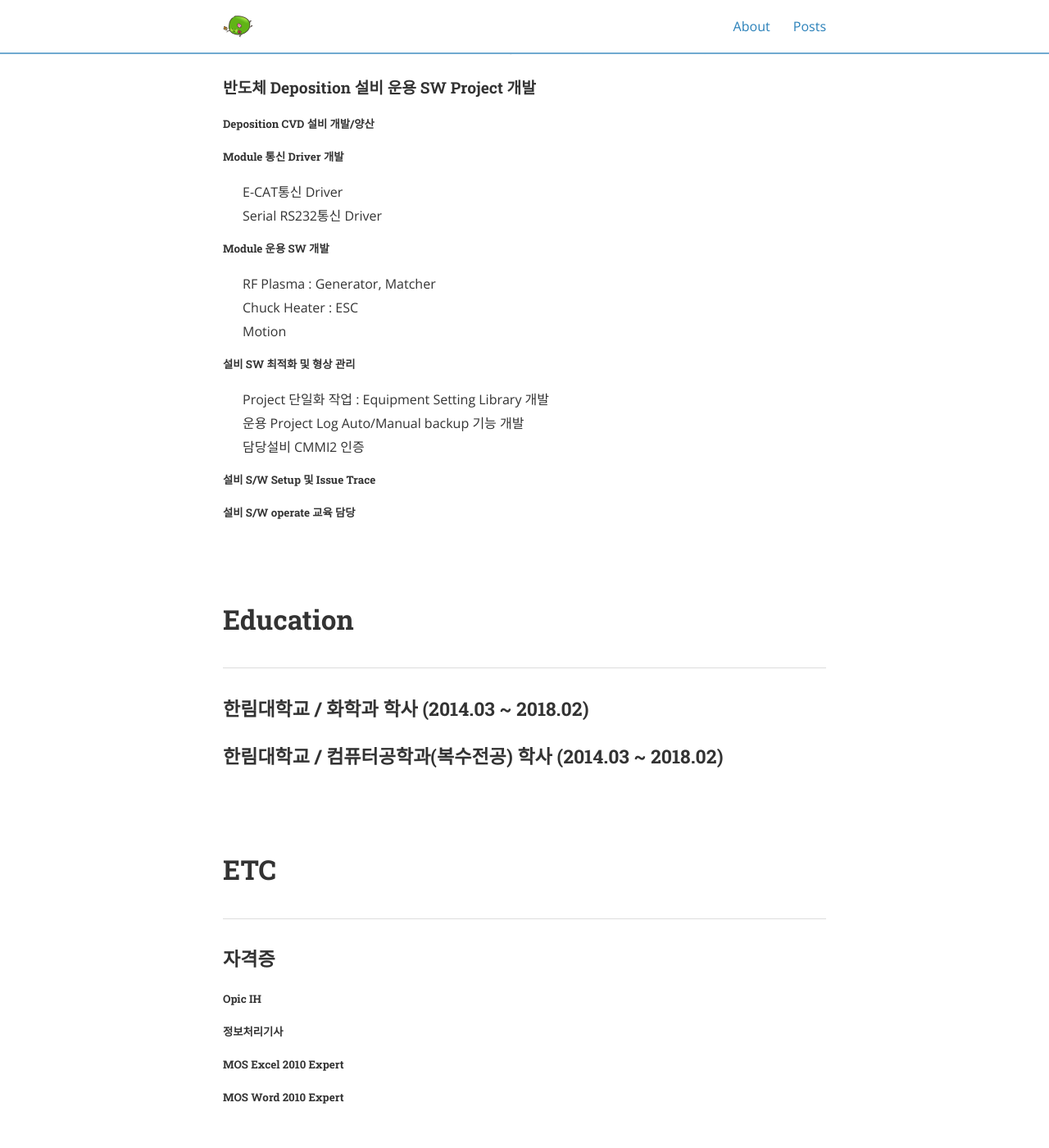
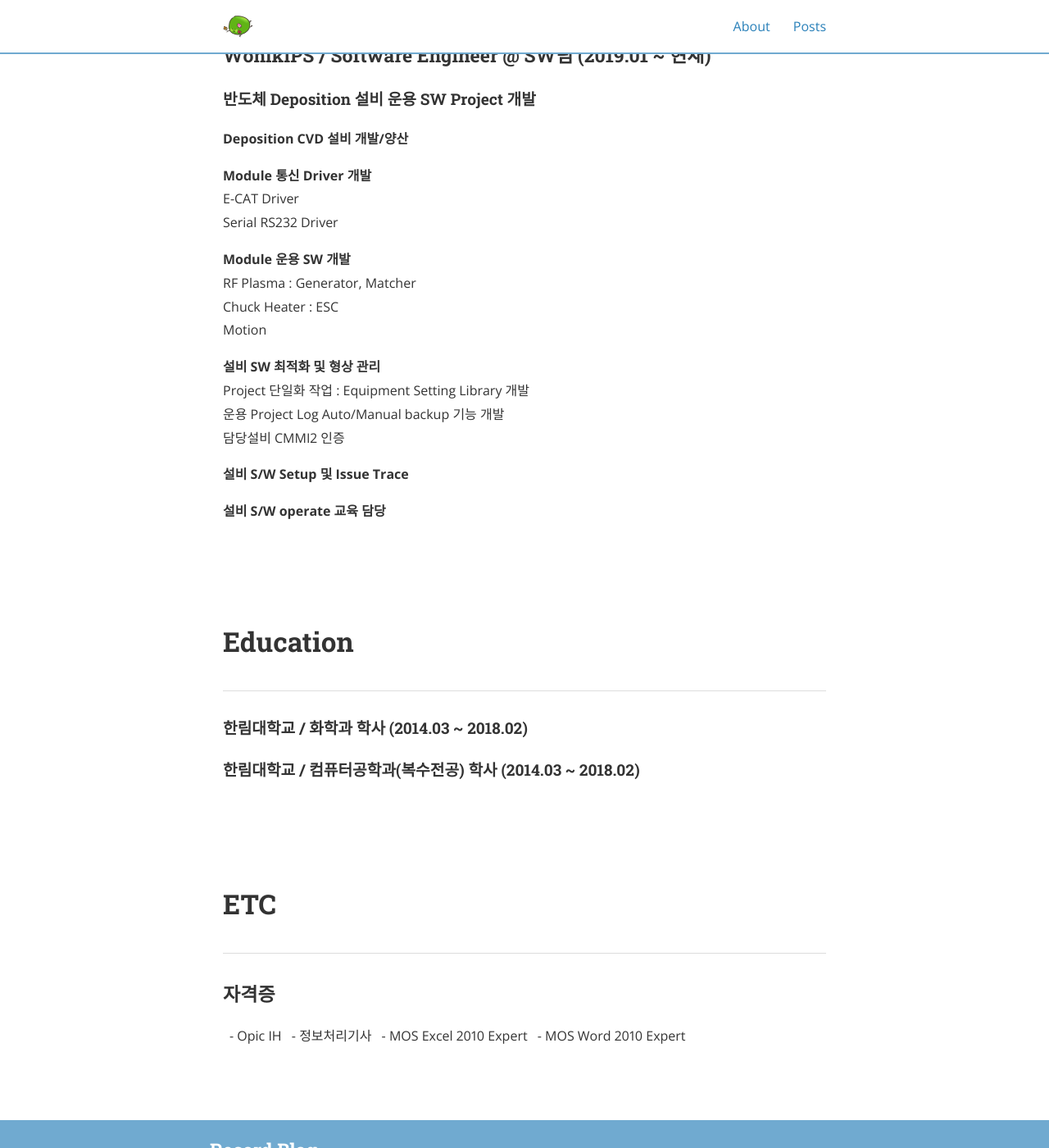
Before and after one commit to JinnyHwang/JinnyHwang.github.io, a Jekyll site: the page built from about.md, in a window 1280 px wide and 1400 px high, scrolled down 936 px. Shown: the whole window at 82% size. Built offline with Jekyll 4.4.1, drawn with Linux system fonts in a browser that asks for light colours; nearby versions of some CDN libraries.

Commit message:
update update

```diff
--- a/about.md
+++ b/about.md
@@ -12,50 +12,56 @@ main_nav: true
 <h3>Contacts</h3>
 010-3552-9285 · jinnyhwang24@gmail.com <br/>
 <!-- <h2>보유 역량 요약</h2> -->
-
-<br/><br/>
+<br/><br/><br/>
 
 
 <h1>Careers</h1>
 <hr>
 <h3>WonikIPS / Software Engineer @ SW팀 (2019.01 ~ 현재)</h3>
 <h4>반도체 Deposition 설비 운용 SW Project 개발</h4>
-<h5>Deposition CVD 설비 개발/양산</h5>
 
-<h5>Module 통신 Driver 개발</h5>
-&ensp;&ensp;&ensp;E-CAT통신 Driver<br/>
-&ensp;&ensp;&ensp;Serial RS232통신 Driver<br/>
-
-<h5>Module 운용 SW 개발</h5>
-&ensp;&ensp;&ensp;RF Plasma : Generator, Matcher<br/>
-&ensp;&ensp;&ensp;Chuck Heater : ESC<br/>
-&ensp;&ensp;&ensp;Motion<br/>
-
-<h5>설비 SW 최적화 및 형상 관리</h5>
-&ensp;&ensp;&ensp;Project 단일화 작업 : Equipment Setting Library 개발<br/>
-&ensp;&ensp;&ensp;운용 Project Log Auto/Manual backup 기능 개발<br/>
-&ensp;&ensp;&ensp;담당설비 CMMI2 인증<br/>
-<!--&ensp;&ensp;&ensp;code 최적화로 개발 업무 효율 증가 및 개발 기간 단축에 기여<br/> -->
-
-<h5>설비 S/W Setup 및 Issue Trace</h5>
-
-<h5>설비 S/W operate 교육 담당</h5>
-<br/><br/>
+<dl>
+  <dt>Deposition CVD 설비 개발/양산</dt>
+</dl>
+<dl>
+  <dt>Module 통신 Driver 개발</dt>
+  <dd>E-CAT Driver</dd>
+  <dd>Serial RS232 Driver</dd>
+</dl>
+<dl>
+  <dt>Module 운용 SW 개발</dt>
+  <dd>RF Plasma : Generator, Matcher</dd>
+  <dd>Chuck Heater : ESC</dd>
+  <dd>Motion</dd>
+</dl>
+<dl>
+  <dt>설비 SW 최적화 및 형상 관리</dt>
+  <dd>Project 단일화 작업 : Equipment Setting Library 개발</dd>
+  <dd>운용 Project Log Auto/Manual backup 기능 개발</dd>
+  <dd>담당설비 CMMI2 인증</dd>
+</dl>
+<dl>
+  <dt>설비 S/W Setup 및 Issue Trace</dt>
+</dl>
+<dl>
+  <dt>설비 S/W operate 교육 담당</dt>
+</dl>
+<br/><br/><br/>
 
 <h1>Education</h1>
 <hr>
-<h3>한림대학교 / 화학과 학사 (2014.03 ~ 2018.02)</h3>
-<h3>한림대학교 / 컴퓨터공학과(복수전공) 학사 (2014.03 ~ 2018.02)</h3>
-<br/><br/>
+<h4>한림대학교 / 화학과 학사 (2014.03 ~ 2018.02)</h4>
+<h4>한림대학교 / 컴퓨터공학과(복수전공) 학사 (2014.03 ~ 2018.02)</h4>
+<br/><br/><br/>
 
 <h1>ETC</h1>
 <hr>
 <h3>자격증</h3>
-<h5>Opic IH</h5>
-<h5>정보처리기사</h5>
-<h5>MOS Excel 2010 Expert</h5>
-<h5>MOS Word 2010 Expert</h5>
-<br/><br/>
+&ensp;- Opic IH
+&ensp;- 정보처리기사
+&ensp;- MOS Excel 2010 Expert
+&ensp;- MOS Word 2010 Expert
+<br/><br/><br/>
 
 
 <!--
```
